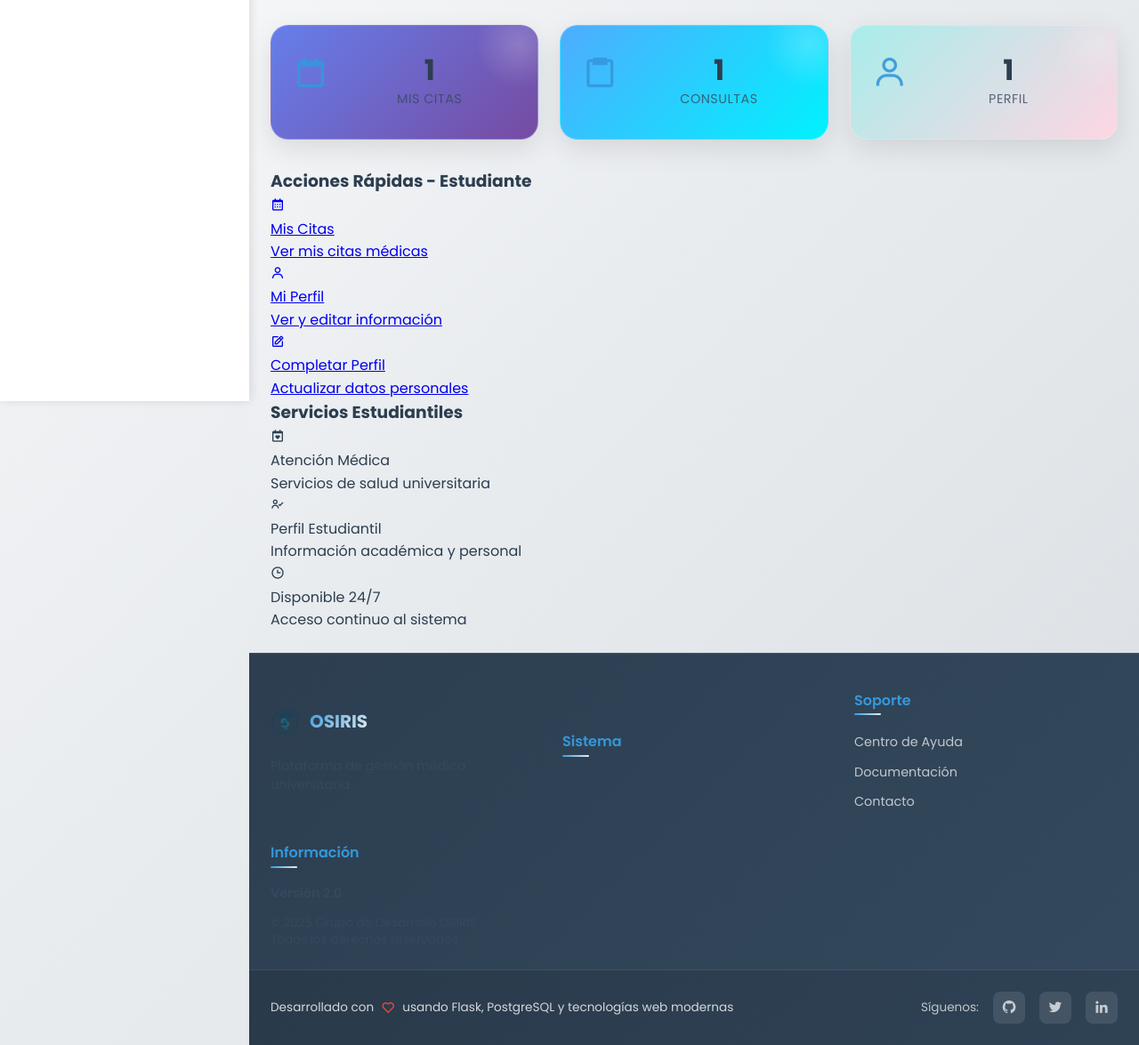
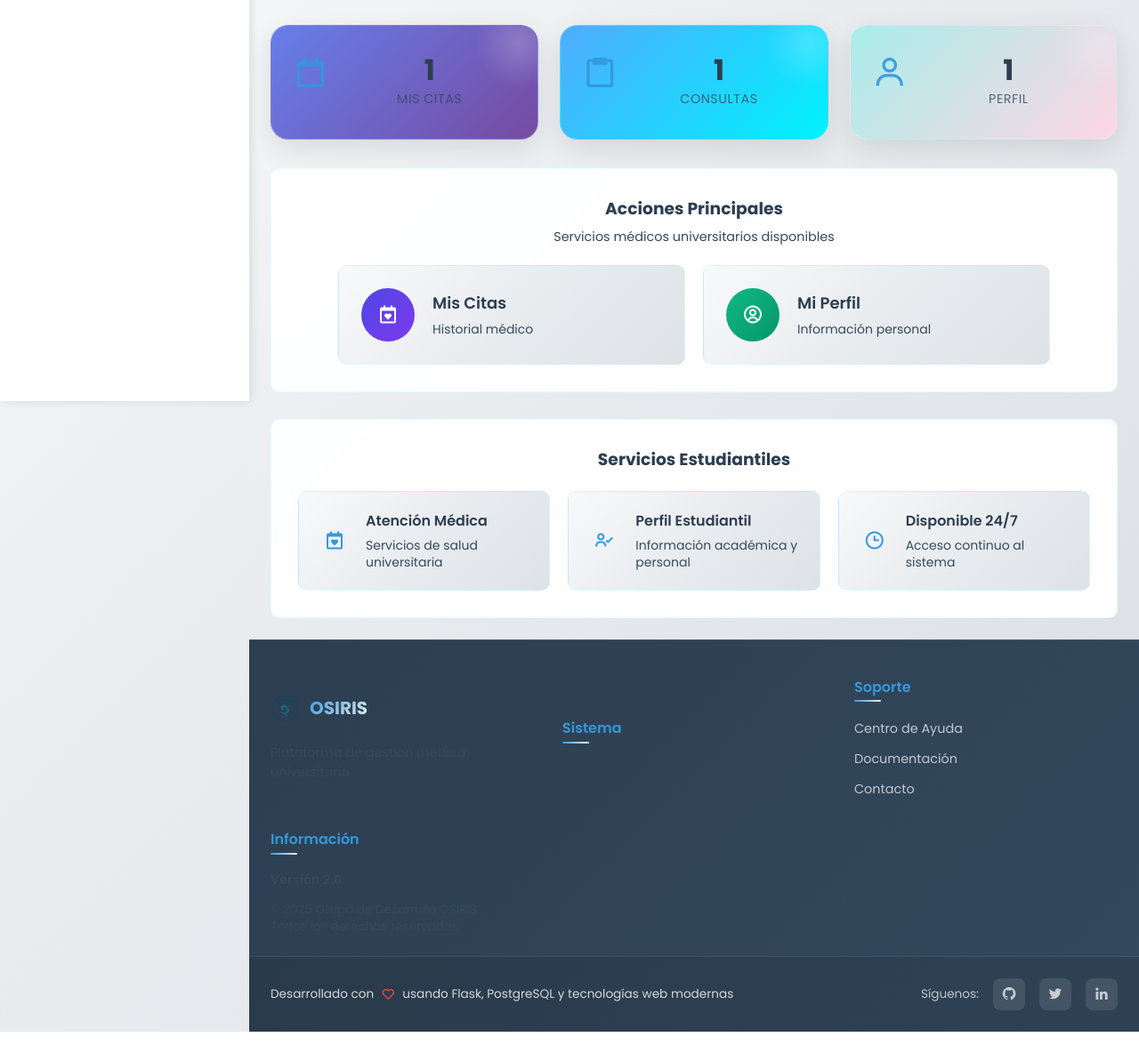
Before and after one commit to DENIS-DEVELOPER-oss/OSIRIS---Lab, a Flask app: template templates/usuario_dashboard.html in a window 1280 px wide. Shown: the part 349-1524 px from the top of the page at 89% size. Run offline with Flask 3, Linux system fonts and the light colour scheme; the template is opened without the code that fills it: most values are stand-ins (such as "Sample title", 1, 10 or a date in 2020).

Commit message:
Enhance the user interface and streamline medical service accessibility
Refactors user dashboards in `usuario_dashboard.html` and updates `modern-theme.css` for improved UI/UX.

Replit-Commit-Author: Agent
Replit-Commit-Session-Id: f04c708b-f78f-4761-983c-19a318aada5f
Replit-Commit-Screenshot-Url: https://storage.googleapis.com/screenshot-production-us-central1/7355c6e8-0d2f-4510-9622-a158714dce07/8fcc1fe0-8ade-4c0e-94d3-63dc6a1fd2d8.jpg

```diff
--- a/static/css/modern-theme.css
+++ b/static/css/modern-theme.css
@@ -1246,6 +1246,171 @@ body {
     gap: 1rem;
 }
 
+/* Dashboard Actions Grid */
+.actions-grid {
+    display: grid;
+    grid-template-columns: repeat(auto-fit, minmax(280px, 1fr));
+    gap: 20px;
+    margin-top: 20px;
+}
+
+.actions-grid.simple-grid {
+    grid-template-columns: repeat(auto-fit, minmax(320px, 1fr));
+    max-width: 800px;
+    margin: 20px auto 0;
+}
+
+.actions-subtitle {
+    color: var(--text-secondary);
+    font-size: 0.9rem;
+    margin-top: 5px;
+    margin-bottom: 0;
+}
+
+.actions-header {
+    text-align: center;
+    margin-bottom: 20px;
+}
+
+.actions-header h3 {
+    color: var(--text-primary);
+    margin-bottom: 5px;
+}
+
+.dashboard-actions {
+    background: var(--bg-secondary);
+    border-radius: var(--border-radius);
+    padding: 30px;
+    margin-top: 30px;
+    backdrop-filter: blur(10px);
+    border: 1px solid rgba(0, 255, 255, 0.1);
+}
+
+.action-card {
+    background: var(--bg-primary);
+    border-radius: var(--border-radius);
+    padding: 25px;
+    text-decoration: none;
+    color: var(--text-primary);
+    border: 1px solid rgba(0, 255, 255, 0.1);
+    transition: var(--transition-normal);
+    display: flex;
+    align-items: center;
+    gap: 20px;
+    position: relative;
+    overflow: hidden;
+}
+
+.action-card:hover {
+    transform: translateY(-5px);
+    box-shadow: 0 10px 30px rgba(0, 255, 255, 0.2);
+    border-color: var(--primary-color);
+}
+
+.action-icon {
+    width: 60px;
+    height: 60px;
+    background: linear-gradient(135deg, var(--primary-color), var(--secondary-color));
+    border-radius: 50%;
+    display: flex;
+    align-items: center;
+    justify-content: center;
+    font-size: 24px;
+    color: white;
+    flex-shrink: 0;
+}
+
+.action-content {
+    flex: 1;
+}
+
+.action-title {
+    font-size: 18px;
+    font-weight: 600;
+    color: var(--text-primary);
+    margin-bottom: 5px;
+}
+
+.action-description {
+    font-size: 14px;
+    color: var(--text-secondary);
+    line-height: 1.4;
+}
+
+.action-card.primary .action-icon {
+    background: linear-gradient(135deg, #4f46e5, #7c3aed);
+}
+
+.action-card.success .action-icon {
+    background: linear-gradient(135deg, #10b981, #059669);
+}
+
+.action-card.info .action-icon {
+    background: linear-gradient(135deg, #3b82f6, #1d4ed8);
+}
+
+/* Dashboard Info Section */
+.dashboard-info {
+    background: var(--bg-secondary);
+    border-radius: var(--border-radius);
+    padding: 30px;
+    margin-top: 30px;
+    backdrop-filter: blur(10px);
+    border: 1px solid rgba(0, 255, 255, 0.1);
+}
+
+.info-section h3 {
+    color: var(--text-primary);
+    margin-bottom: 20px;
+    text-align: center;
+}
+
+.info-grid {
+    display: grid;
+    grid-template-columns: repeat(auto-fit, minmax(250px, 1fr));
+    gap: 20px;
+}
+
+.info-item {
+    display: flex;
+    align-items: center;
+    gap: 15px;
+    padding: 20px;
+    background: var(--bg-primary);
+    border-radius: var(--border-radius);
+    border: 1px solid rgba(0, 255, 255, 0.1);
+    transition: var(--transition-normal);
+}
+
+.info-item:hover {
+    border-color: var(--primary-color);
+    box-shadow: 0 5px 15px rgba(0, 255, 255, 0.1);
+}
+
+.info-item i {
+    font-size: 24px;
+    color: var(--primary-color);
+    width: 40px;
+    text-align: center;
+}
+
+.info-content {
+    flex: 1;
+}
+
+.info-title {
+    font-size: 16px;
+    font-weight: 600;
+    color: var(--text-primary);
+    margin-bottom: 5px;
+}
+
+.info-description {
+    font-size: 14px;
+    color: var(--text-secondary);
+    line-height: 1.4;
+}
+
 .action-btn {
     background: linear-gradient(135deg, var(--primary-color) 0%, var(--secondary-color) 100%);
     color: white;
--- a/templates/usuario_dashboard.html
+++ b/templates/usuario_dashboard.html
@@ -59,29 +59,30 @@
         </div>
     </div>
 
-    <!-- Acciones rápidas para profesionales -->
+    <!-- Acciones simplificadas para profesionales -->
     <div class="dashboard-actions">
         <div class="actions-header">
-            <h3>Mis Funciones - Profesional Médico</h3>
+            <h3>Acciones Principales</h3>
+            <p class="actions-subtitle">Funciones disponibles para profesionales médicos</p>
         </div>
-        <div class="actions-grid">
+        <div class="actions-grid simple-grid">
             <a href="{{ url_for('citas.lista_profesional') }}" class="action-card primary">
                 <div class="action-icon">
-                    <i class='bx bx-calendar'></i>
+                    <i class='bx bx-calendar-check'></i>
                 </div>
                 <div class="action-content">
-                    <div class="action-title">Mis Citas Asignadas</div>
-                    <div class="action-description">Citas programadas para atender</div>
+                    <div class="action-title">Mis Citas</div>
+                    <div class="action-description">Ver agenda médica</div>
                 </div>
             </a>
 
             <a href="{{ url_for('consultas.lista') }}" class="action-card success">
                 <div class="action-icon">
-                    <i class='bx bx-clipboard'></i>
+                    <i class='bx bx-clipboard-check'></i>
                 </div>
                 <div class="action-content">
-                    <div class="action-title">Registrar Consulta</div>
-                    <div class="action-description">Documentar consulta médica</div>
+                    <div class="action-title">Consultas</div>
+                    <div class="action-description">Registrar diagnósticos</div>
                 </div>
             </a>
         </div>
@@ -130,39 +131,30 @@
         </div>
     </div>
 
-    <!-- Acciones rápidas para estudiantes/pacientes -->
+    <!-- Acciones simplificadas para estudiantes -->
     <div class="dashboard-actions">
         <div class="actions-header">
-            <h3>Acciones Rápidas - Estudiante</h3>
+            <h3>Acciones Principales</h3>
+            <p class="actions-subtitle">Servicios médicos universitarios disponibles</p>
         </div>
-        <div class="actions-grid">
+        <div class="actions-grid simple-grid">
             <a href="{{ url_for('citas.lista_paciente') }}" class="action-card primary">
                 <div class="action-icon">
-                    <i class='bx bx-calendar'></i>
+                    <i class='bx bx-calendar-heart'></i>
                 </div>
                 <div class="action-content">
                     <div class="action-title">Mis Citas</div>
-                    <div class="action-description">Ver mis citas médicas</div>
+                    <div class="action-description">Historial médico</div>
                 </div>
             </a>
 
             <a href="{{ url_for('pacientes.perfil') }}" class="action-card success">
                 <div class="action-icon">
-                    <i class='bx bx-user'></i>
+                    <i class='bx bx-user-circle'></i>
                 </div>
                 <div class="action-content">
                     <div class="action-title">Mi Perfil</div>
-                    <div class="action-description">Ver y editar información</div>
-                </div>
-            </a>
-
-            <a href="{{ url_for('pacientes.completar_perfil') }}" class="action-card info">
-                <div class="action-icon">
-                    <i class='bx bx-edit'></i>
-                </div>
-                <div class="action-content">
-                    <div class="action-title">Completar Perfil</div>
-                    <div class="action-description">Actualizar datos personales</div>
+                    <div class="action-description">Información personal</div>
                 </div>
             </a>
         </div>
```
Also changed, not shown: replit.md (+15 -1 lines).
